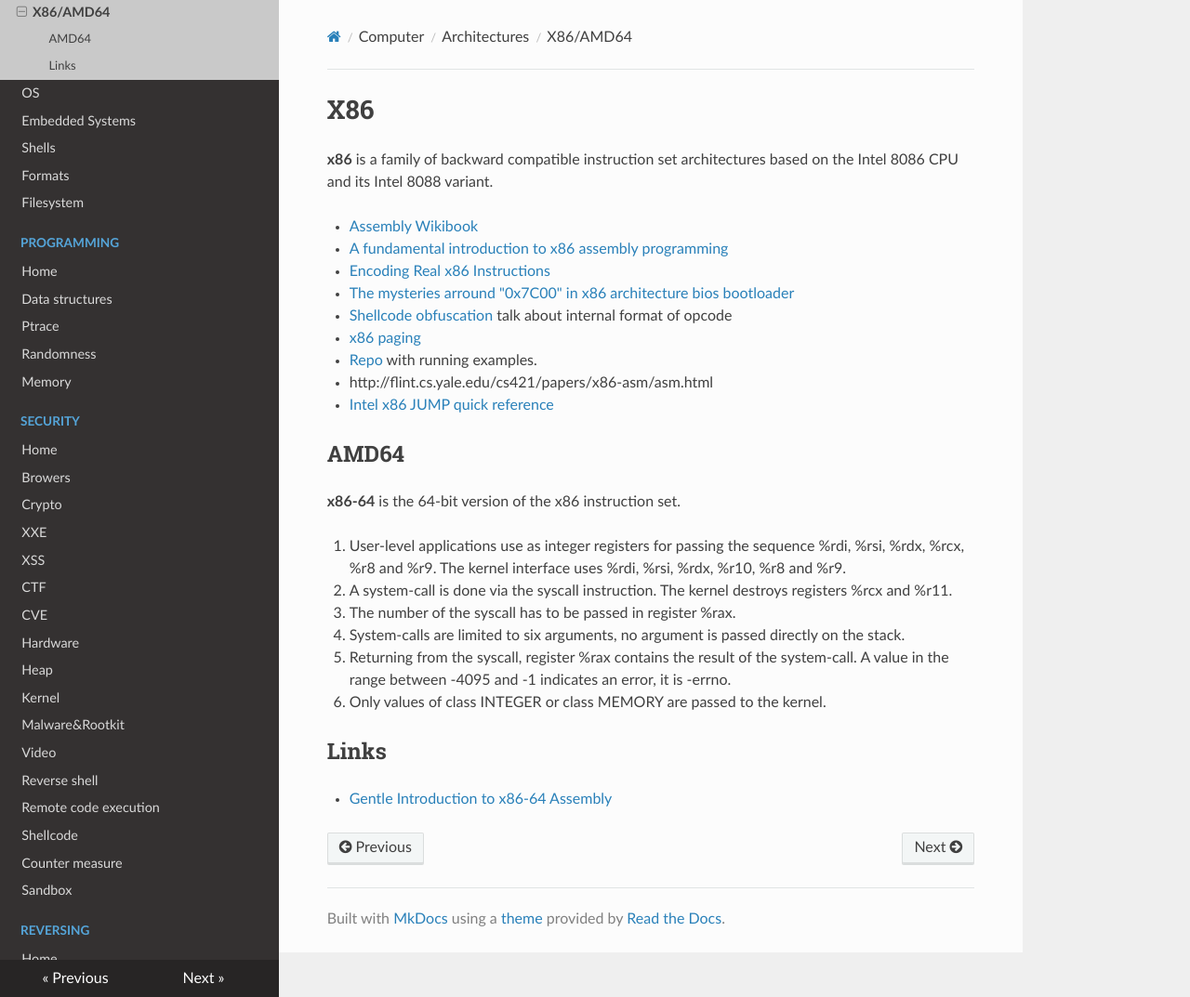
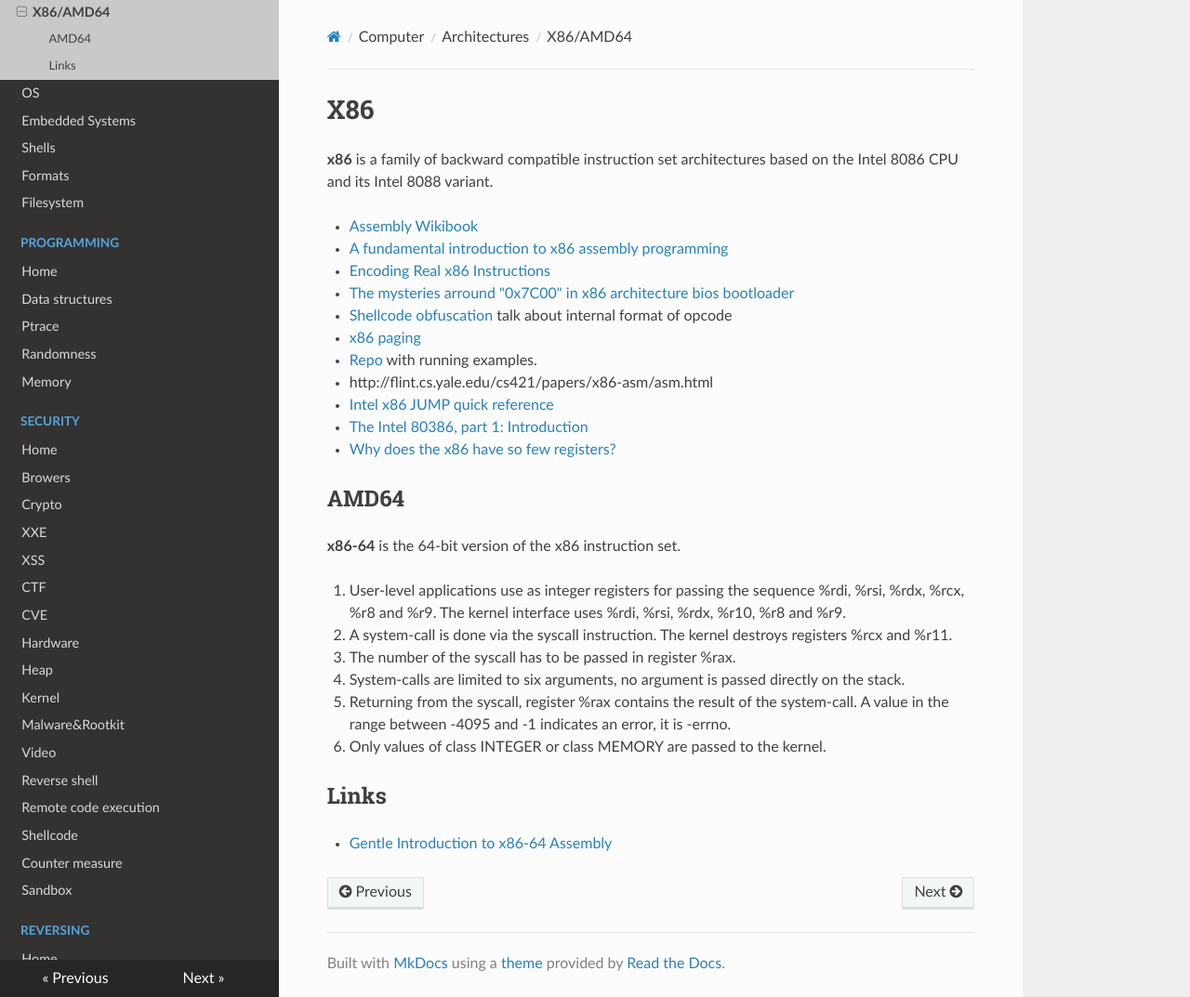
Before and after one commit to gipi/low-level, an MkDocs documentation site: the page built from docs/arch/x86.md, in a window 1280 px wide and 1073 px high. Shown: the whole window at 93% size. Built offline with MkDocs 1.6.1, drawn with Linux system fonts in a browser that asks for light colours; nearby versions of some CDN libraries; old or Windows-style settings are respelled for this version of MkDocs.

Commit message:
Update x86.md

```diff
--- a/docs/arch/x86.md
+++ b/docs/arch/x86.md
@@ -12,6 +12,8 @@ based on the Intel 8086 CPU and its Intel 8088 variant.
  - [Repo](https://github.com/cirosantilli/x86-assembly-cheat) with running examples.
  - http://flint.cs.yale.edu/cs421/papers/x86-asm/asm.html
  - [Intel x86 JUMP quick reference](http://unixwiz.net/techtips/x86-jumps.html)
+ - [The Intel 80386, part 1: Introduction](https://blogs.msdn.microsoft.com/oldnewthing/20190121-00/?p=100745)
+ - [Why does the x86 have so few registers?](https://blogs.msdn.microsoft.com/oldnewthing/20040105-00/?p=41203)
 
 ## AMD64
 
```
